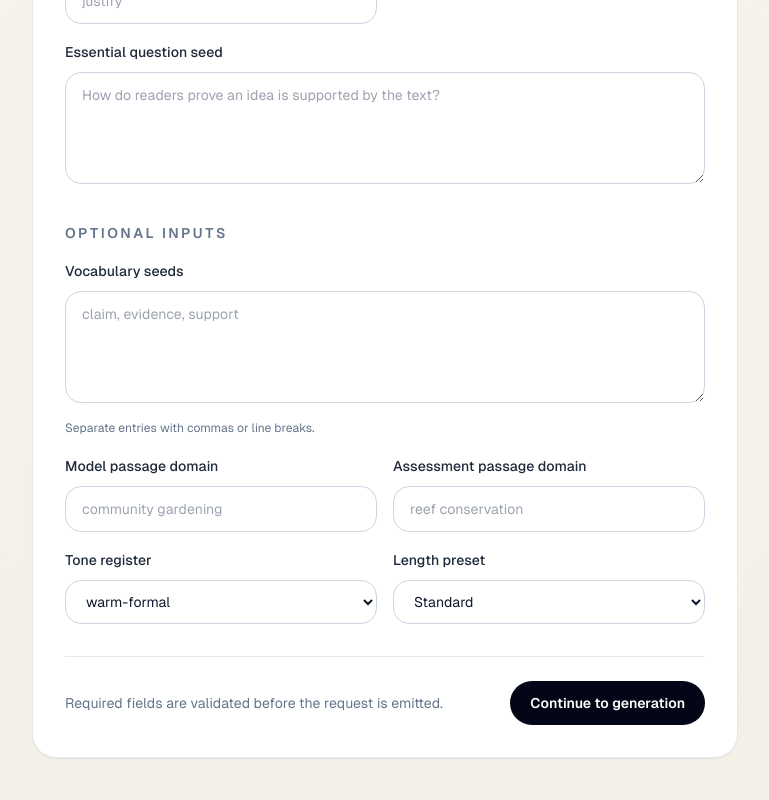
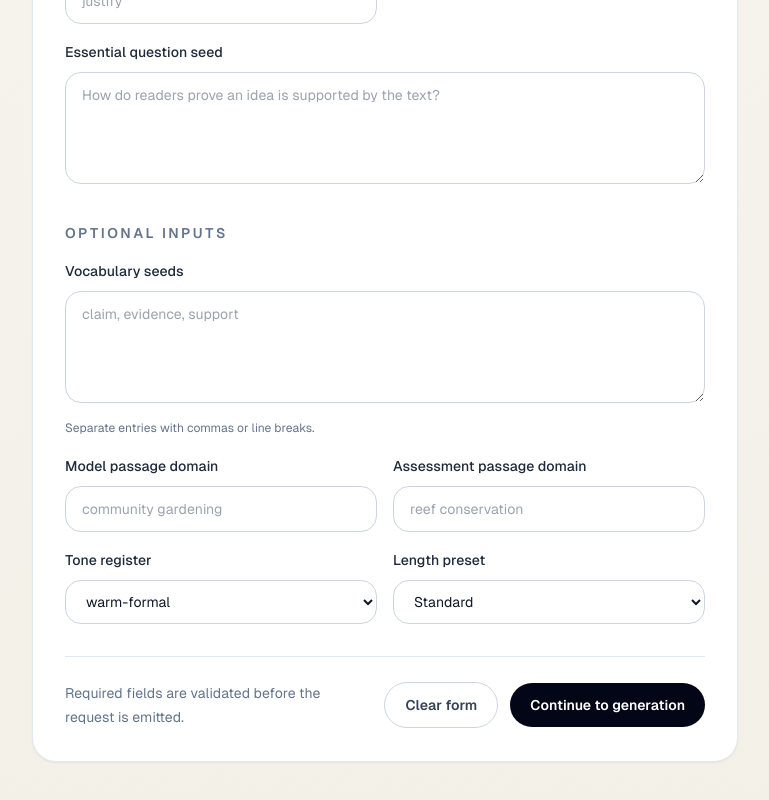
Before and after one commit to joshuawenghao/Study-guide-generation, a Next.js app in the folder frontend/: page / in a window 1280 px wide. Shown: the part 2081-2881 px from the top of the page, without its empty margins (32-801 px from the left). Built offline with nearby package versions, Linux system fonts and the light colour scheme.

Commit message:
task(22.8): add Clear form reset button to input form

```diff
--- a/frontend/components/InputForm.tsx
+++ b/frontend/components/InputForm.tsx
@@ -205,6 +205,35 @@ export default function InputForm({ onSubmit, isLoading }: InputFormProps) {
         ? current
         : current.filter((_, entryIndex) => entryIndex !== index),
     );
+  }
+
+  function handleFormReset() {
+    setSubject("");
+    setGradeLevel("6");
+    setMarket("PH");
+    setLanguage("en");
+    setUnitNumber("1");
+    setUnitTitle("");
+    setLessonNumber("1");
+    setLessonTitle("");
+    setLessonCode("");
+    setCompetencyCode("");
+    setCompetencyDescription("");
+    setSubCompetencies([initialSubCompetency]);
+    setCoreConcept("");
+    setBloomTargetOne("");
+    setBloomTargetTwo("");
+    setBloomTargetThree("");
+    setEssentialQuestionSeed("");
+    setVocabularySeeds("");
+    setModelPassageDomain("");
+    setAssessmentPassageDomain("");
+    setToneRegister("warm-formal");
+    setLengthPreset("standard");
+    setErrorMessage(null);
+    setFirstErrorField(null);
+    setFieldErrors({});
+    setTouched({});
   }
 
   function buildRequest(): GenerateRequest | null {
@@ -922,6 +951,16 @@ export default function InputForm({ onSubmit, isLoading }: InputFormProps) {
           </p>
         )}
 
+        <div className="flex shrink-0 items-center gap-3">
+          <button
+            type="button"
+            className="inline-flex items-center justify-center rounded-full border border-slate-300 px-5 py-3 text-sm font-semibold text-slate-700 transition hover:border-rose-300 hover:text-rose-700 disabled:cursor-not-allowed disabled:opacity-40"
+            disabled={isLoading}
+            onClick={handleFormReset}
+          >
+            Clear form
+          </button>
+
           <button
             type="submit"
             className="inline-flex items-center justify-center gap-2 rounded-full bg-slate-950 px-5 py-3 text-sm font-semibold text-white transition hover:bg-slate-800 disabled:cursor-not-allowed disabled:bg-slate-400"
@@ -937,6 +976,7 @@ export default function InputForm({ onSubmit, isLoading }: InputFormProps) {
             )}
           </button>
         </div>
+      </div>
     </form>
   );
 }
```
Also changed, not shown: 2 other files (tests, documents, lock files or other folders). Lines whose indentation alone changed are shown as unchanged.
